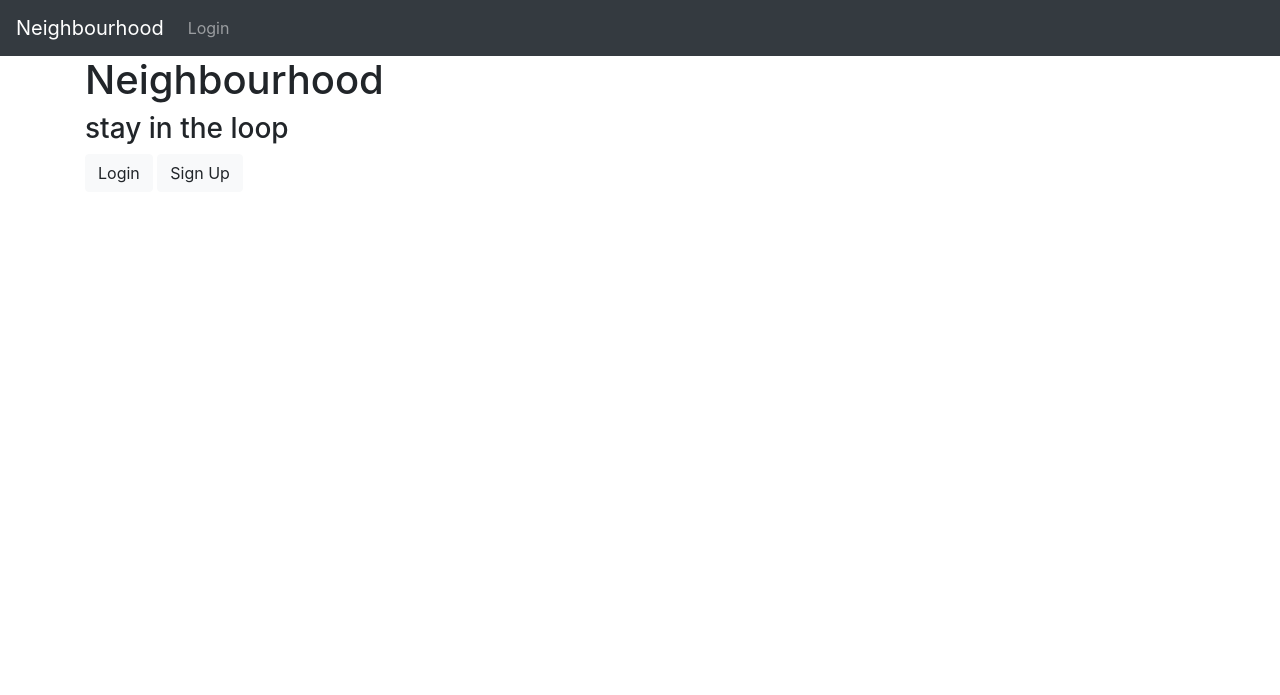
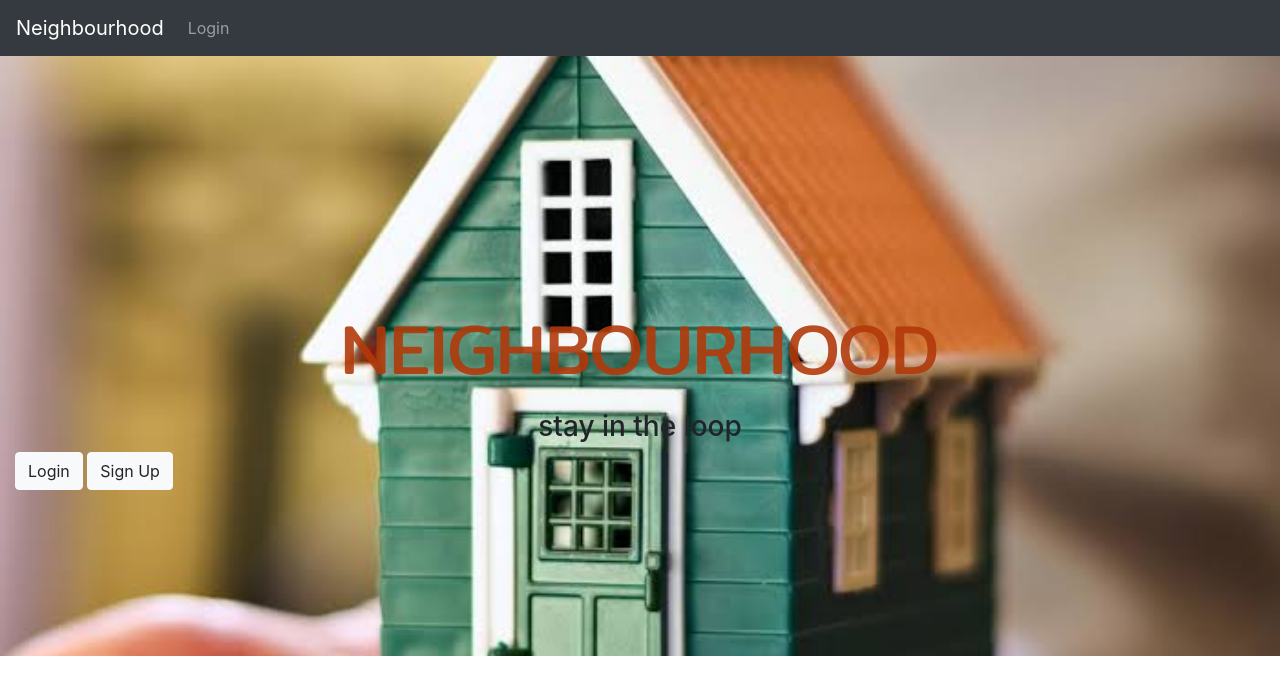
Before and after one commit to Tyra-hans/neighbourhood-blitz, a Django app: page / in a window 1280 px wide. Shown: the top 695 px of the page. Run offline with Django 3.2, Linux system fonts and the light colour scheme; some libraries are stand-ins or nearby versions.

Commit message:
Adds styling to landing page

```diff
--- a/hoodapp/forms.py
+++ b/hoodapp/forms.py
@@ -19,4 +19,4 @@ class ProfileForm(forms.ModelForm):
 class UploadBusinessForm(forms.ModelForm):
     class Meta:
         model = Business
-        exclude = ['email']
+        exclude = ['user']
--- a/hoodapp/templates/all-posts/base.html
+++ b/hoodapp/templates/all-posts/base.html
@@ -7,7 +7,9 @@
   <meta name="viewport" content="width=device-width, initial-scale=1.0">
   {% block styles %}
   {% bootstrap_css %}
+  <link href="https://fonts.googleapis.com/css?family=Cormorant+Garamond|Mitr&display=swap" rel="stylesheet">
   <link rel="stylesheet" href="{% static 'css/basehood.css' %}">
+
   {% endblock %}
 </head>
 <body>
--- a/hoodapp/templates/all-posts/landing.html
+++ b/hoodapp/templates/all-posts/landing.html
@@ -3,17 +3,16 @@
 {% block content %}
 {{block.super}}
 
-<div class="container">
-    <div class="row">
-        <div class="col-lg-12 col-md-12 col-sm-12">
+<div class="container-fluid bg-img"style="width: 100%; height:600px;">
+    <div class="row ">
+        <div class="col-lg-12 col-md-12 col-sm-12 ">
 
-                <h1>Neighbourhood</h1>
-                <h3>stay in the loop</h3>
-                <a  class="btn btn-light" href="/accounts/login">Login
-                </a>
-                <a  class="btn btn-light" href="/accounts/register">Sign Up
-                </a>
-
+                    <h1 class='text-center title'>NEIGHBOURHOOD</h1>
+                    <h3 class='text-center subtitle'>stay in the loop</h3>
+                    <a  class="btn btn-light text-center" href="/accounts/login">Login
+                    </a>
+                    <a  class="btn btn-light text-center" href="/accounts/register">Sign Up
+                    </a>
         </div>
     </div>
 </div>
--- a/hoodapp/templates/registration/base.html
+++ b/hoodapp/templates/registration/base.html
@@ -16,7 +16,7 @@
 
   {% block styles %}
     {% bootstrap_css %}
-    <link href="https://fonts.googleapis.com/css?family=Source+Code+Pro&display=swap" rel="stylesheet">
+    <link href="https://fonts.googleapis.com/css?family=Cormorant+Garamond|Mitr&display=swap" rel="stylesheet">
     <link rel="stylesheet" href="{% static 'css/basehood.css' %}">
   {% endblock %}
 
--- a/hoodapp/views.py
+++ b/hoodapp/views.py
@@ -42,7 +42,7 @@ def business(request, id):
         user = User.objects.get(username = request.user)
         business = Business.objects.get(id = id)
 
-    return render(request, 'all-posts/s_business.html', {'business': business})
+    return render(request, 'all-posts/business.html', {'business': business})
 
 
 
@@ -82,4 +82,4 @@ def create_business(request):
     else:
         form = UploadBusinessForm()
 
-    return render(request, 'all-posts/create_post.html', {'form': form})
+    return render(request, 'all-posts/create_business.html', {'form': form})
--- a/hoodproj/settings.py
+++ b/hoodproj/settings.py
@@ -126,6 +126,8 @@ USE_TZ = True
 # https://docs.djangoproject.com/en/1.11/howto/static-files/
 
 STATIC_URL = '/static/'
+STATIC_ROOT = os.path.join(BASE_DIR, 'staticfiles')
+STATICFILES_DIRS = [os.path.join(BASE_DIR,'static')]
 MEDIA_URL = '/media/'
 MEDIA_ROOT = os.path.join(BASE_DIR, 'media')
 
--- a/static/css/basehood.css
+++ b/static/css/basehood.css
@@ -5,3 +5,18 @@
 .form-text,.asteriskField{
     display: none;
 }
+.title {
+    font-family: 'Mitr', sans-serif;
+    margin: 20px;
+    color:rgba(177, 57, 10, 0.897);
+    padding-top: 230px;
+    font-size: 70px;
+}
+.bg-img {
+    background-image: url("/static/images/lamding22.jpeg");
+    /* opacity: 0.9; */
+    height: 100%;
+    background-position: center;
+    background-repeat: no-repeat;
+    background-size: cover;
+}
```
Also changed, not shown: hoodapp/templates/all-posts/business.html (+23 -0 lines), media/images/lightbulb-questionmark.jpg (added), static/images/lamding22.jpeg (added).
